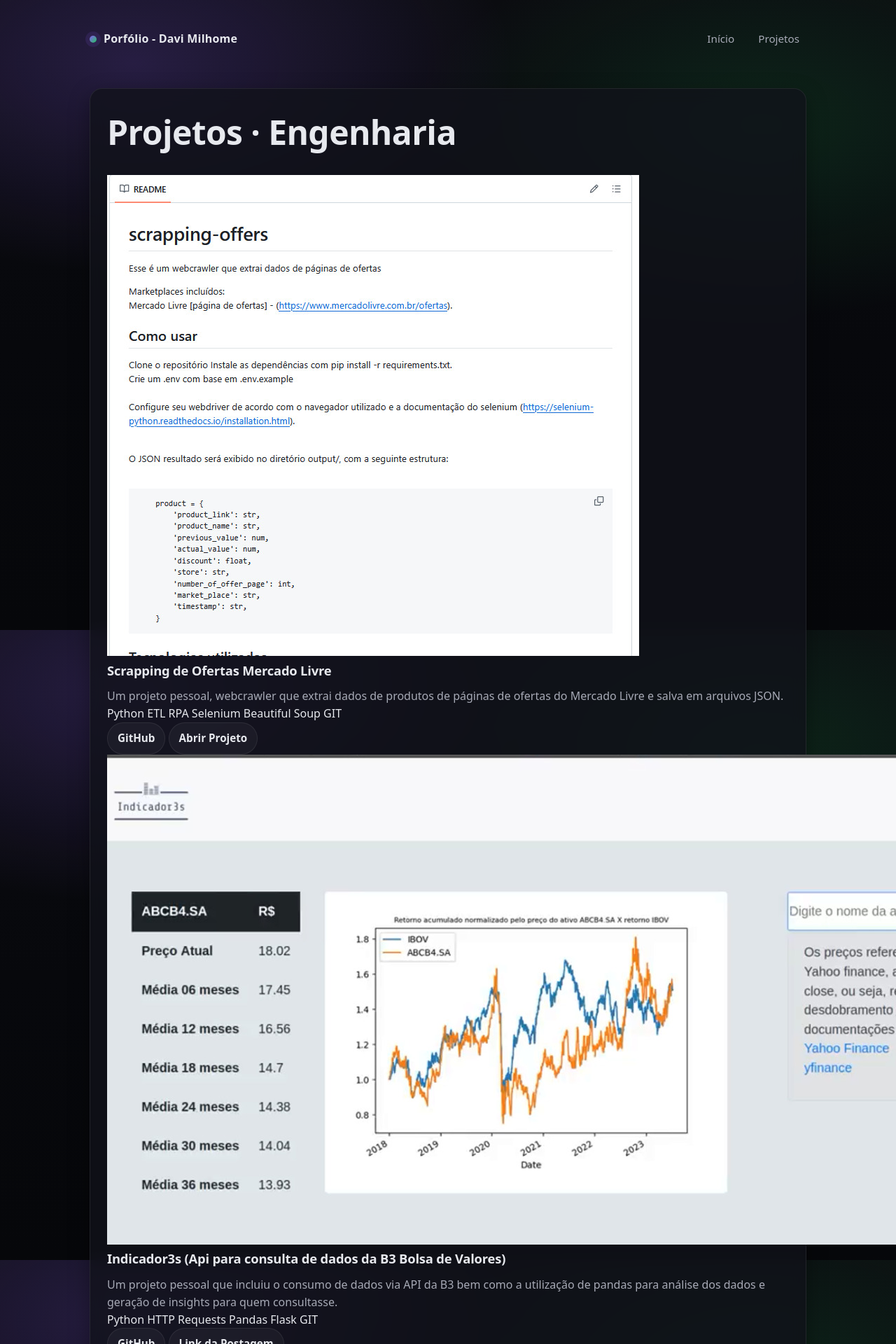
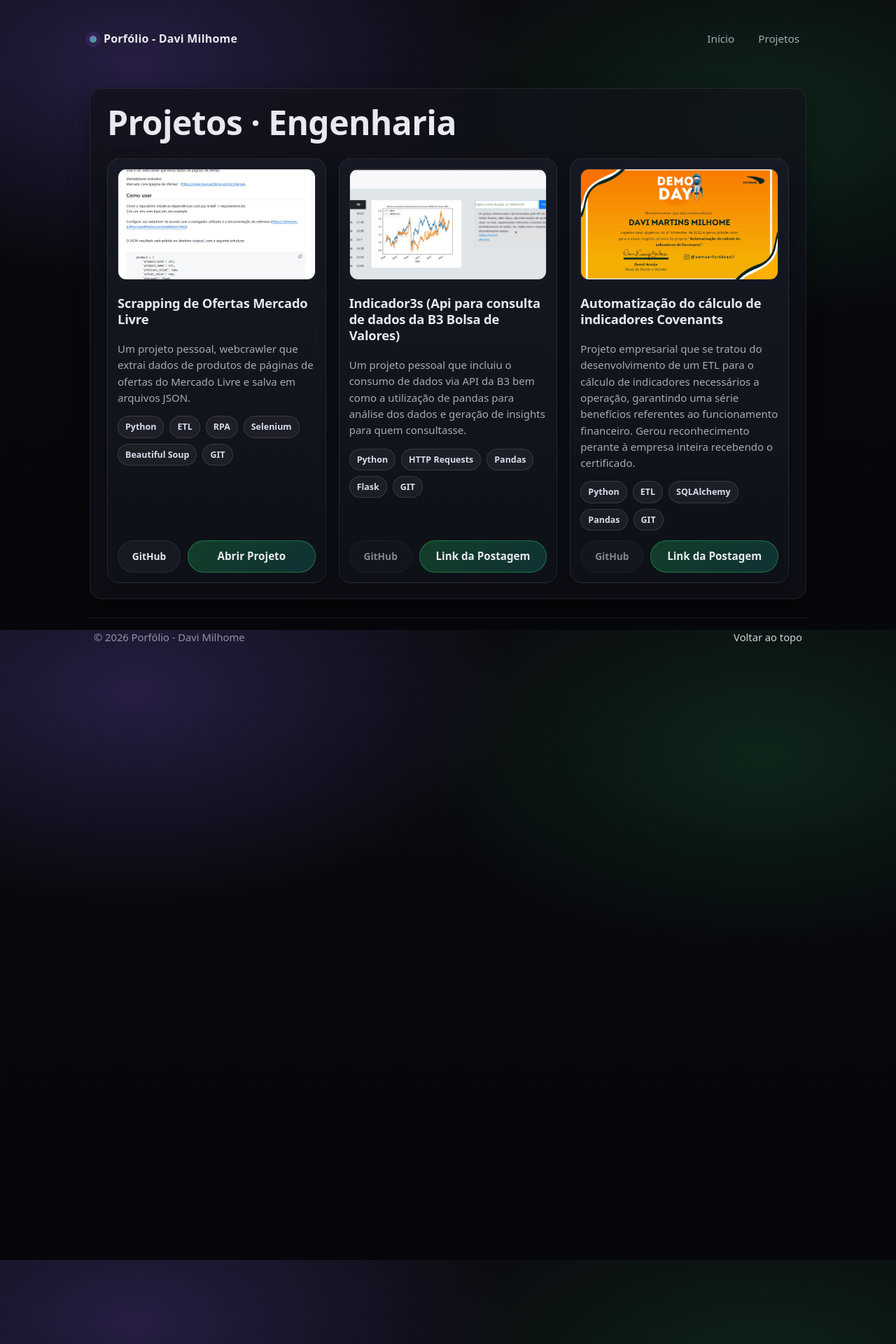
Before and after one commit to davimmilhome/porfolio, a Jekyll site: the page built from projects/engenharia/projects-eng.html, in a window 1280 px wide. Shown: the top 1920 px of the page at 70% size. Built offline with Jekyll 4.4.1, drawn with Linux system fonts in a browser that asks for light colours.

Commit message:
Style project hub and project cards layout

```diff
--- a/assets/css/custom.css
+++ b/assets/css/custom.css
@@ -245,3 +245,185 @@
   box-shadow:0 12px 28px rgba(37,99,235,.45);
   filter:brightness(1.05);
 }
+/* ===== Projects hub ===== */
+.projects-hub-min{
+  padding:28px;
+}
+
+.hub-header-min{
+  display:flex;
+  flex-direction:column;
+  align-items:center;
+  gap:18px;
+}
+
+.hub-title-min{
+  margin:0;
+}
+
+.hub-actions-3{
+  width:100%;
+  display:grid;
+  grid-template-columns:repeat(3, minmax(0, 1fr));
+  gap:14px;
+}
+
+.hub-btn{
+  display:inline-flex;
+  align-items:center;
+  justify-content:center;
+  min-height:52px;
+  text-align:center;
+  padding:12px 14px;
+  border-radius:14px;
+  border:1px solid var(--line);
+  background:rgba(255,255,255,.04);
+  font-weight:700;
+  transition:transform .12s ease, background .12s ease;
+}
+
+.hub-btn:hover{
+  transform:translateY(-1px);
+  background:rgba(255,255,255,.09);
+}
+
+.hub-btn-eng{
+  border-color:rgba(59,130,246,.4);
+  background:linear-gradient(135deg, rgba(59,130,246,.23), rgba(59,130,246,.1));
+}
+
+.hub-btn-bi{
+  border-color:rgba(16,185,129,.42);
+  background:linear-gradient(135deg, rgba(16,185,129,.23), rgba(16,185,129,.1));
+}
+
+.hub-btn-textos{
+  border-color:rgba(139,92,246,.4);
+  background:linear-gradient(135deg, rgba(139,92,246,.26), rgba(139,92,246,.1));
+}
+
+/* ===== Project cards (Engenharia / BI / Textos) ===== */
+.projects-center{
+  width:min(1080px, 100%);
+  margin:0 auto;
+}
+
+.projects-title{
+  margin:0;
+}
+
+.projects-grid{
+  display:grid;
+  grid-template-columns:repeat(auto-fit, minmax(280px, 1fr));
+  gap:18px;
+}
+
+.project-card{
+  display:flex;
+  flex-direction:column;
+  height:100%;
+  border:1px solid rgba(255,255,255,.09);
+  border-radius:18px;
+  background:linear-gradient(180deg, rgba(24,27,37,.88), rgba(15,17,24,.95));
+  box-shadow:0 14px 30px rgba(0,0,0,.28);
+  overflow:hidden;
+}
+
+.project-media{
+  padding:14px 14px 0;
+}
+
+.project-image{
+  width:100%;
+  aspect-ratio:16/9;
+  border-radius:12px;
+  object-fit:cover;
+  border:1px solid var(--line);
+}
+
+.project-body{
+  display:flex;
+  flex-direction:column;
+  gap:10px;
+  padding:14px;
+  flex:1;
+}
+
+.project-name{
+  margin:0;
+  font-size:1.05rem;
+  line-height:1.25;
+}
+
+.project-desc{
+  margin:0;
+  color:var(--muted);
+  font-size:.94rem;
+}
+
+.project-tags{
+  display:flex;
+  flex-wrap:wrap;
+  gap:8px;
+  margin-top:4px;
+}
+
+.tag-chip{
+  display:inline-flex;
+  align-items:center;
+  justify-content:center;
+  padding:5px 10px;
+  border-radius:999px;
+  border:1px solid rgba(255,255,255,.12);
+  background:rgba(255,255,255,.05);
+  color:#d7dbeb;
+  font-size:.78rem;
+  font-weight:600;
+}
+
+.project-actions{
+  display:flex;
+  gap:10px;
+  padding:0 14px 14px;
+  margin-top:auto;
+}
+
+.btn-small{
+  min-width:90px;
+  min-height:38px;
+  padding:8px 12px;
+  font-size:.86rem;
+}
+
+.btn-project-cta{
+  flex:1;
+  min-height:40px;
+  border-color:rgba(34,197,94,.45);
+  background:linear-gradient(135deg, rgba(34,197,94,.25), rgba(20,184,166,.2));
+}
+
+.btn-project-cta:hover{
+  background:linear-gradient(135deg, rgba(34,197,94,.35), rgba(20,184,166,.28));
+}
+
+.is-disabled{
+  opacity:.55;
+  cursor:not-allowed;
+  pointer-events:none;
+  filter:grayscale(.1);
+}
+
+@media (max-width:900px){
+  .hub-actions-3{
+    grid-template-columns:1fr;
+  }
+
+  .project-actions{
+    flex-direction:column;
+  }
+
+  .btn-small,
+  .btn-project-cta{
+    width:100%;
+  }
+}
```
